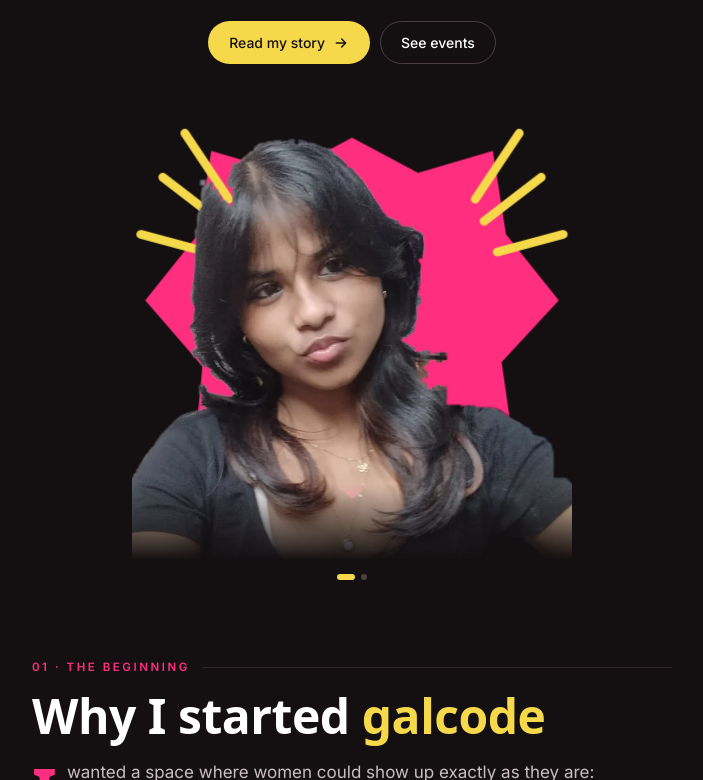
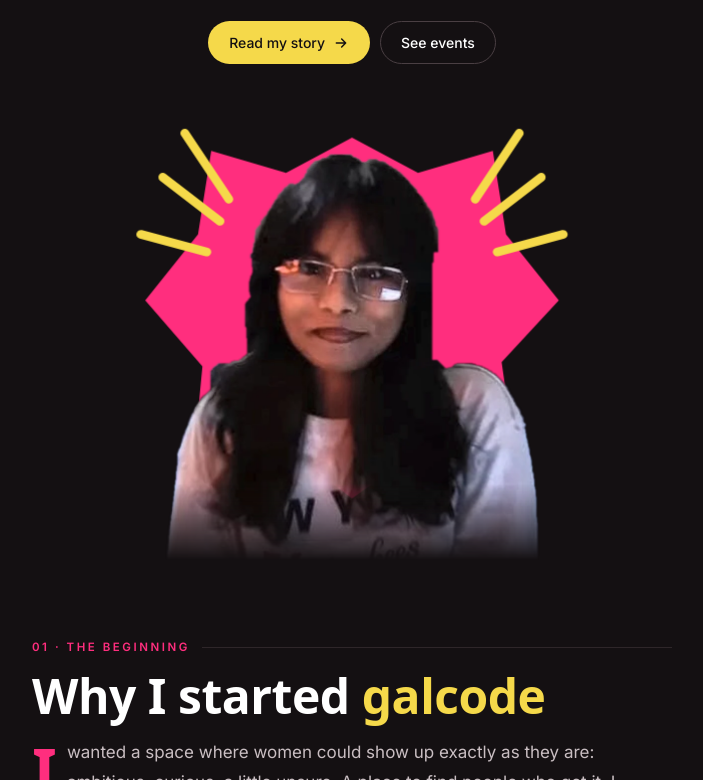
Before and after one commit to thisisgalcode/galcode, a website: page our-story.html in a window 1280 px wide. Shown: the part 422-1202 px from the top of the page, without its empty margins (288-991 px from the left). Drawn offline with Linux system fonts and the light colour scheme; a web font is replaced by a local one.

Commit message:
Our story: drop the photo slider, keep the single glasses photo
Co-Authored-By: Claude Opus 5.5 <noreply@anthropic.com>
Claude-Session: https://claude.ai/code/session_01QfvR2zkpKMmeSbyYrL9ffA

```diff
--- a/our-story.html
+++ b/our-story.html
@@ -50,15 +50,7 @@
   .hero-btns{display:flex;gap:10px;justify-content:center;flex-wrap:wrap;margin-top:24px}
   .burst{position:relative;width:min(440px,100%);margin:34px auto 0;aspect-ratio:1/1.05}
   .burst > svg{position:absolute;inset:0;width:100%;height:100%;overflow:visible}
-  .me-track{position:absolute;left:0;right:0;bottom:0;height:92%;display:flex;overflow-x:auto;overflow-y:hidden;scroll-snap-type:x mandatory;scrollbar-width:none;-webkit-overflow-scrolling:touch;animation:rise .7s .25s cubic-bezier(.2,.8,.2,1) both}
-  .me-track::-webkit-scrollbar{display:none}
-  .me-slide{flex:0 0 100%;scroll-snap-align:center;display:flex;justify-content:center;align-items:flex-end}
-  .me-slide picture{display:contents}
-  .burst .me{width:86%;height:100%;object-fit:contain;object-position:bottom;-webkit-mask-image:linear-gradient(#000 82%,transparent);mask-image:linear-gradient(#000 82%,transparent)}
-  .burst .me-wide{width:100%;object-fit:cover;object-position:50% 100%}
-  .me-dots{display:flex;justify-content:center;gap:6px;margin-top:14px}
-  .me-dots i{width:6px;height:6px;border-radius:99px;background:#4A3F43;transition:width .3s,background .3s}
-  .me-dots i.on{width:18px;background:var(--yellow)}
+  .burst .me{position:absolute;left:7%;bottom:0;width:86%;height:92%;object-fit:contain;object-position:bottom;animation:rise .7s .25s cubic-bezier(.2,.8,.2,1) both;-webkit-mask-image:linear-gradient(#000 82%,transparent);mask-image:linear-gradient(#000 82%,transparent)}
   @keyframes rise{from{transform:translateY(24px);opacity:0}}
   .burst .me-ph{position:absolute;left:22%;right:22%;bottom:0;height:62%;display:grid;place-items:end center}
   .scrib path{stroke:var(--yellow);stroke-width:4;stroke-linecap:round;fill:none;stroke-dasharray:60;stroke-dashoffset:60;animation:draw .7s .5s ease-out forwards}
@@ -137,12 +129,11 @@
         <path d="M186 36 L160 56"/><path d="M196 62 L166 70"/><path d="M176 16 L156 46"/>
       </g>
     </svg>
-    <div class="me-track" id="meTrack" aria-label="Photos of Raksha">
-      <div class="me-slide"><picture><source srcset="/story/raksha-2.webp" type="image/webp"><img class="me me-wide" src="/story/raksha-2.png" alt="Raksha, founder of galcode" width="760" height="650"></picture></div>
-      <div class="me-slide"><picture><source srcset="/story/raksha.webp" type="image/webp"><img class="me" src="/story/raksha.png" alt="Raksha smiling" width="760" height="822" loading="lazy"></picture></div>
-    </div>
+    <picture>
+      <source srcset="/story/raksha.webp" type="image/webp">
+      <img class="me" src="/story/raksha.png" alt="Raksha, founder of galcode" width="760" height="822">
+    </picture>
   </div>
-  <div class="me-dots" id="meDots" aria-hidden="true"></div>
 </section>
 
 <article class="story" id="story">
@@ -197,23 +188,6 @@
 </section>
 
 <script>
-// Hero photos: slide on their own every few seconds; swipe works too
-(function(){
-  const t = document.getElementById("meTrack"), dots = document.getElementById("meDots");
-  const n = t.children.length; if (n < 2) return;
-  dots.innerHTML = "<i></i>".repeat(n);
-  const cur = () => Math.round(t.scrollLeft / t.clientWidth);
-  const paint = () => [...dots.children].forEach((d,i) => d.classList.toggle("on", i === cur()));
-  t.addEventListener("scroll", () => requestAnimationFrame(paint), {passive:true}); paint();
-  if (matchMedia("(prefers-reduced-motion: reduce)").matches) return;
-  let hold = 0;
-  ["pointerdown","touchstart","wheel"].forEach(ev => t.addEventListener(ev, () => { hold = Date.now() + 6000; }, {passive:true}));
-  setInterval(() => {
-    if (Date.now() < hold || document.hidden) return;
-    t.scrollTo({left: ((cur() + 1) % n) * t.clientWidth, behavior: "smooth"});
-  }, 3200);
-})();
-
 // Fade sections in as you scroll
 const io = new IntersectionObserver(es => es.forEach(e => { if (e.isIntersecting){ e.target.classList.add("in"); io.unobserve(e.target); } }), {threshold:.12});
 document.querySelectorAll(".rv").forEach(el => io.observe(el));
```
Also changed, not shown: story/raksha-2.png (deleted), story/raksha-2.webp (deleted).
